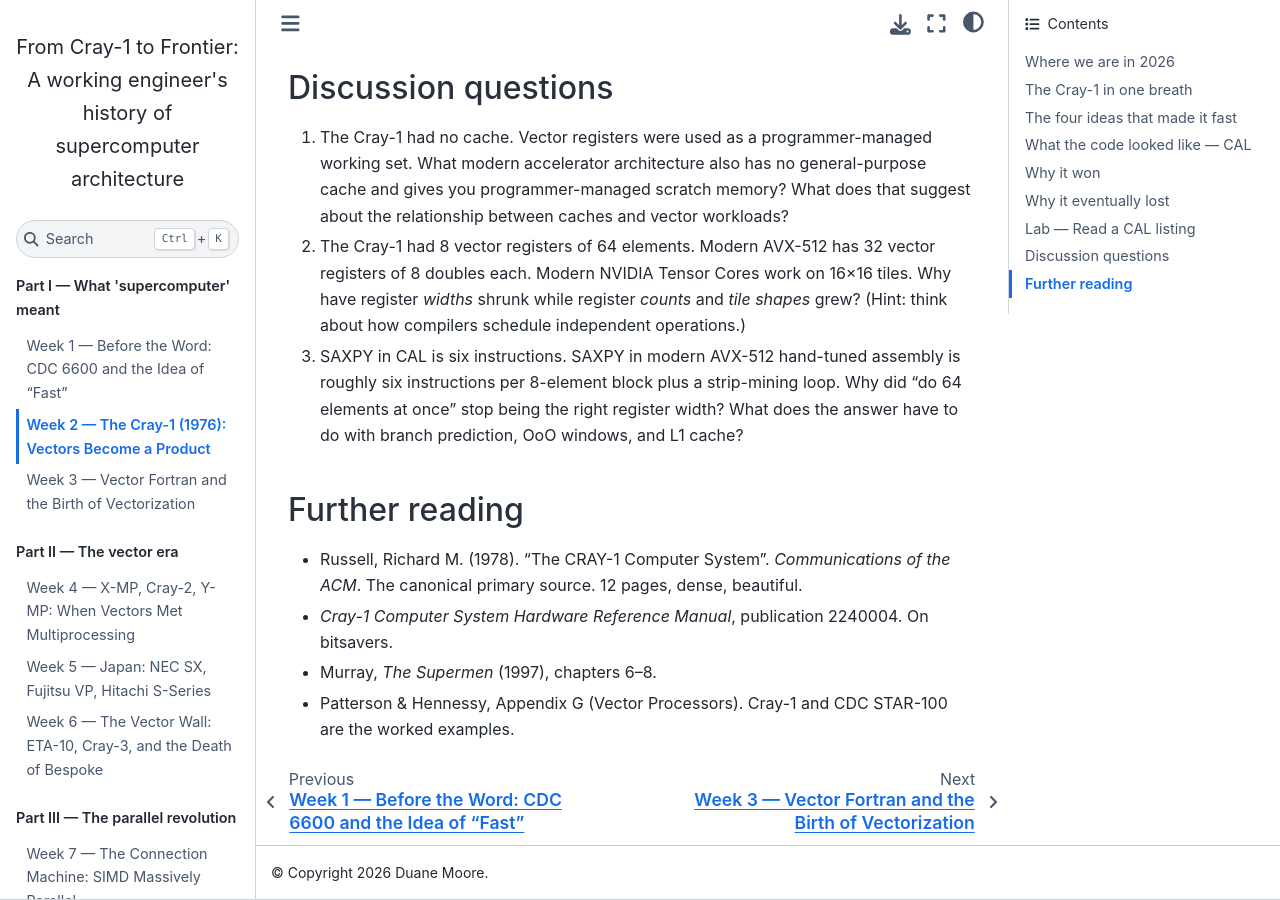
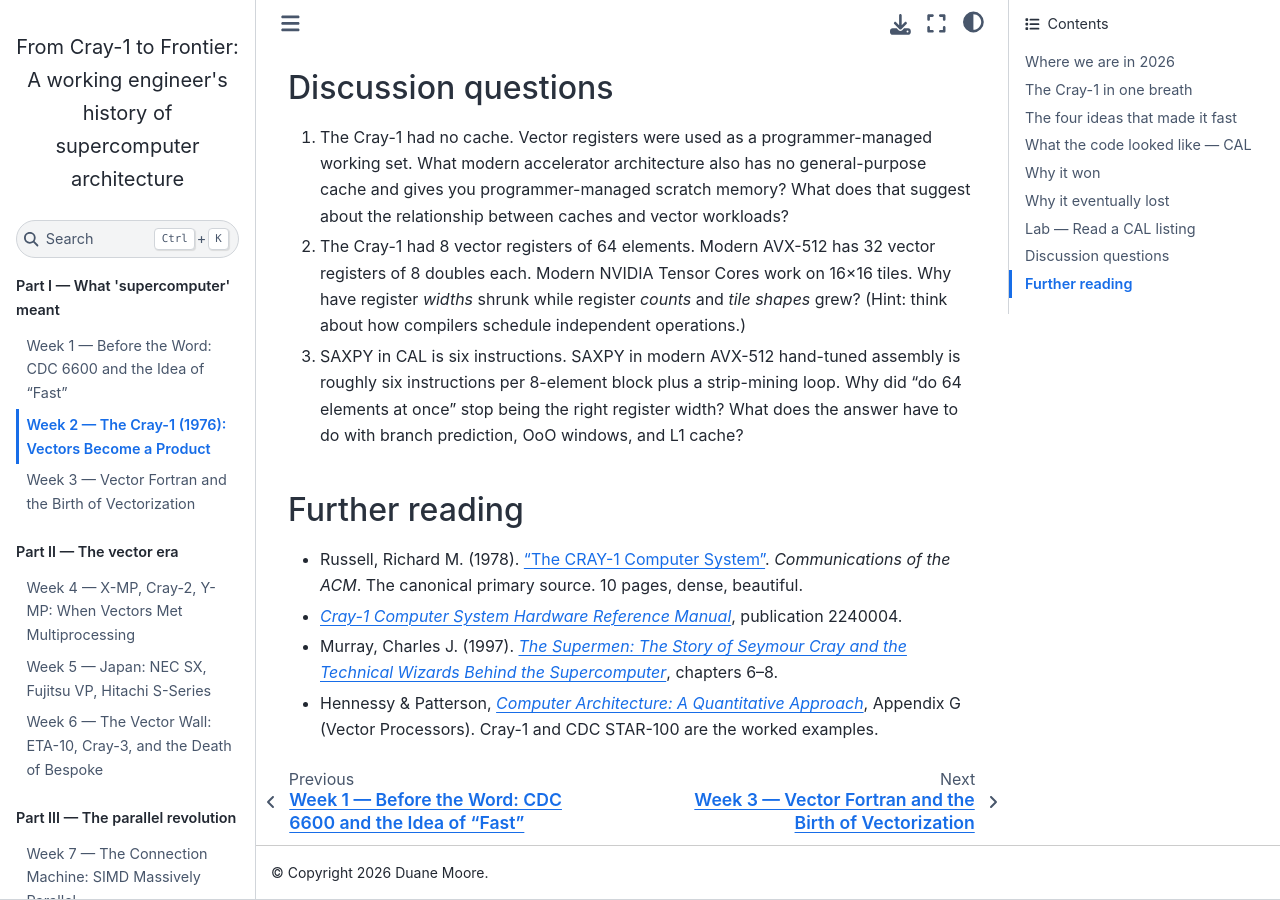
Before and after one commit to duane1024/sc-course, a Jupyter Book: the page built from weeks/week-02-cray-1.md, in a window 1280 px wide and 900 px high, scrolled down 4476 px. Built offline with Jupyter Book 1.0.4 settings and Sphinx 7.4.7 and the Sphinx Book theme 1.1.4, drawn with Linux system fonts in a browser that asks for light colours.

Commit message:
Add hyperlinks for references in weeks 1 and 2

```diff
--- a/weeks/week-02-cray-1.md
+++ b/weeks/week-02-cray-1.md
@@ -105,7 +105,7 @@
 
 ## Further reading
 
-- Russell, Richard M. (1978). "The CRAY-1 Computer System". *Communications of the ACM*. The canonical primary source. 12 pages, dense, beautiful.
-- *Cray-1 Computer System Hardware Reference Manual*, publication 2240004. On bitsavers.
-- Murray, *The Supermen* (1997), chapters 6–8.
-- Patterson & Hennessy, Appendix G (Vector Processors). Cray-1 and CDC STAR-100 are the worked examples.
+- Russell, Richard M. (1978). ["The CRAY-1 Computer System"](https://dl.acm.org/doi/10.1145/359327.359336). *Communications of the ACM*. The canonical primary source. 10 pages, dense, beautiful.
+- [*Cray-1 Computer System Hardware Reference Manual*](https://bitsavers.org/pdf/cray/CRAY-1/2240004C_CRAY-1_Hardware_Reference_Nov77.pdf), publication 2240004.
+- Murray, Charles J. (1997). [*The Supermen: The Story of Seymour Cray and the Technical Wizards Behind the Supercomputer*](https://archive.org/details/supermenstory00murr), chapters 6–8.
+- Hennessy & Patterson, [*Computer Architecture: A Quantitative Approach*](https://shop.elsevier.com/books/computer-architecture/hennessy/978-0-443-15406-5), Appendix G (Vector Processors). Cray-1 and CDC STAR-100 are the worked examples.
```
Also changed, not shown: weeks/week-01-prehistory.md (+4 -4 lines).
